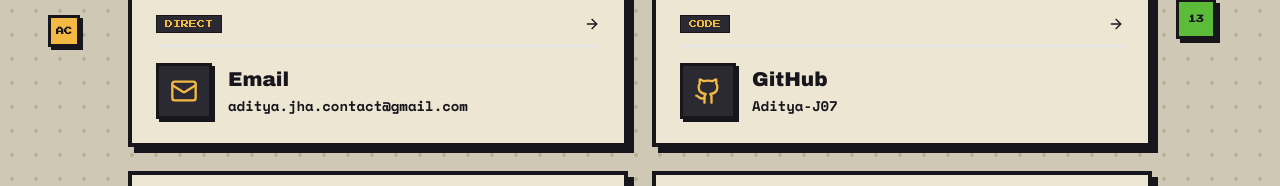
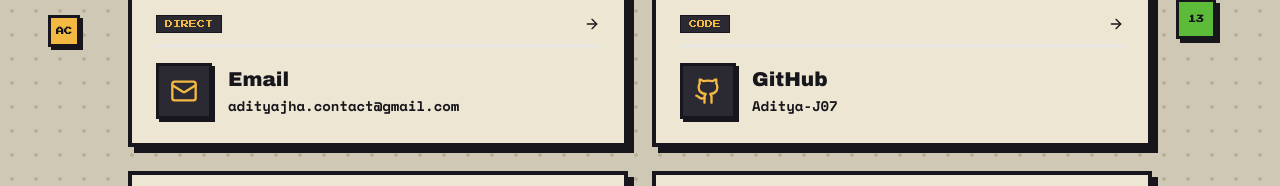
Before and after one commit to Aditya-J07/portfolio, a React (Vite) app: page /contact in a window 1280 px wide. Shown: the part 385-571 px from the top of the page. Built offline with nearby package versions, Linux system fonts and the light colour scheme.

Commit message:
fix: update email to adityajha.contact@gmail.com

```diff
--- a/src/components/Footer.tsx
+++ b/src/components/Footer.tsx
@@ -4,7 +4,7 @@ import { Github, Linkedin, Mail, Gamepad2, Heart, CheckCircle, ArrowUp } from 'l
 const socialLinks = [
   { icon: Github, href: 'https://github.com/Aditya-J07', label: 'GitHub' },
   { icon: Linkedin, href: 'https://www.linkedin.com/in/aditya-jha-sit', label: 'LinkedIn' },
-  { icon: Mail, href: 'mailto:aditya.jha.contact@gmail.com', label: 'Email' },
+  { icon: Mail, href: 'mailto:adityajha.contact@gmail.com', label: 'Email' },
   { icon: Gamepad2, href: 'https://prolly-adi.itch.io/', label: 'itch.io' },
 ];
 
--- a/src/pages/Contact.tsx
+++ b/src/pages/Contact.tsx
@@ -18,8 +18,8 @@ const contactLinks = [
   {
     icon: Mail,
     label: 'Email',
-    value: 'aditya.jha.contact@gmail.com',
-    href: 'mailto:aditya.jha.contact@gmail.com',
+    value: 'adityajha.contact@gmail.com',
+    href: 'mailto:adityajha.contact@gmail.com',
     color: 'text-accent-red',
     tag: 'DIRECT',
   },
@@ -71,7 +71,7 @@ export default function Contact() {
     e.preventDefault();
     if (!message.trim()) return;
 
-    const mailtoUrl = `mailto:aditya.jha.contact@gmail.com?subject=${encodeURIComponent(
+    const mailtoUrl = `mailto:adityajha.contact@gmail.com?subject=${encodeURIComponent(
       getSubject()
     )}&body=${encodeURIComponent(buildBody())}`;
 
@@ -85,7 +85,7 @@ export default function Contact() {
   const handleOpenGmail = () => {
     if (!message.trim()) return;
 
-    const gmailUrl = `https://mail.google.com/mail/?view=cm&fs=1&to=aditya.jha.contact@gmail.com&su=${encodeURIComponent(
+    const gmailUrl = `https://mail.google.com/mail/?view=cm&fs=1&to=adityajha.contact@gmail.com&su=${encodeURIComponent(
       getSubject()
     )}&body=${encodeURIComponent(buildBody())}`;
 
@@ -95,7 +95,7 @@ export default function Contact() {
   };
 
   const handleCopyEmail = () => {
-    navigator.clipboard.writeText('aditya.jha.contact@gmail.com');
+    navigator.clipboard.writeText('adityajha.contact@gmail.com');
     setCopied(true);
     setTimeout(() => setCopied(false), 2500);
   };
--- a/src/pages/Home.tsx
+++ b/src/pages/Home.tsx
@@ -26,7 +26,7 @@ import { hackathons } from '../data/hackathons';
 const socialLinks = [
   { icon: Github, href: 'https://github.com/Aditya-J07', text: 'GitHub' },
   { icon: Linkedin, href: 'https://www.linkedin.com/in/aditya-jha-sit', text: 'LinkedIn' },
-  { icon: Mail, href: 'mailto:aditya.jha.contact@gmail.com', text: 'Email' },
+  { icon: Mail, href: 'mailto:adityajha.contact@gmail.com', text: 'Email' },
   { icon: Gamepad2, href: 'https://prolly-adi.itch.io/', text: 'itch.io' },
 ];
 
```
